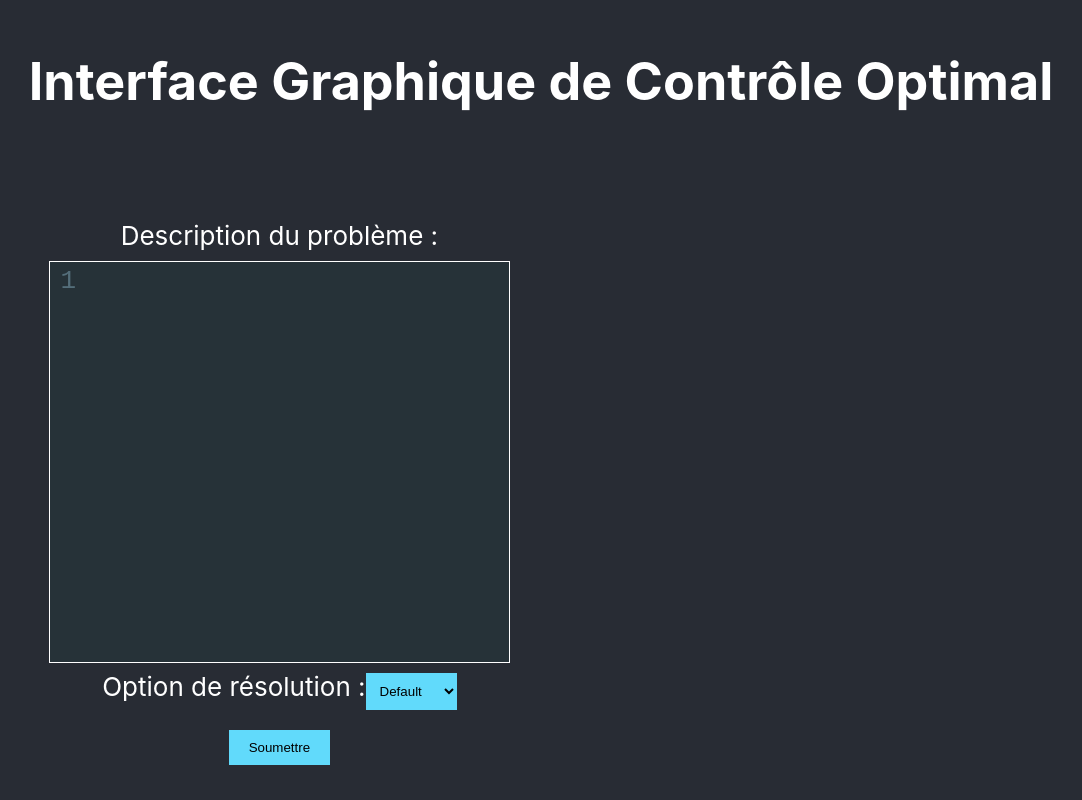
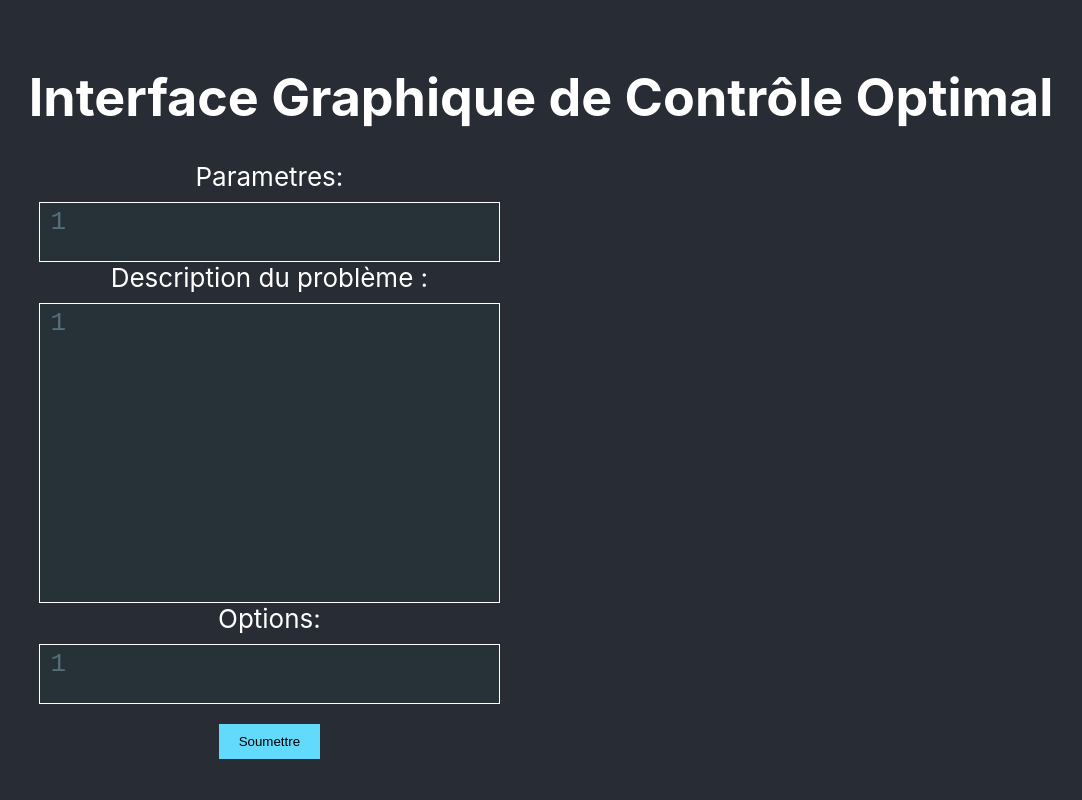
Before and after one commit to youssef1969/Composant-Editeur, a React (Create React App) app in the folder composant_editeur/: page / in a window 1280 px wide. Shown: the whole page, without its empty margins (99-1181 px from the left). Built offline with nearby package versions, Linux system fonts and the light colour scheme; no server answers.

Commit message:
separation parametres du code

```diff
--- a/composant_editeur/src/App.css
+++ b/composant_editeur/src/App.css
@@ -47,7 +47,7 @@
 
 .left, .right {
   width: 45%;
-  padding: 20px;
+  padding: 10px;
 }
 
 button {
@@ -73,11 +73,19 @@ button:hover {
 }
 
 .CodeMirror-scroll {
-  height: 400px;
   width: auto;
   text-align: left;
 }
-
+.codeMirrorParametrs .CodeMirror {
+  margin-top: 10px;
+  height: 60px;
+}
+.codeMirrorProblemDescription .CodeMirror {
+  height: 300px;
+}
+.codeMirrorOptions .CodeMirror {
+  height: 60px;
+}
 select {
   margin-top: 10px;
   padding: 10px;
@@ -90,3 +98,6 @@ select {
 select:hover {
   background-color: #21a1f1;
 }
+h1 {
+  margin-bottom: -30px;
+}
--- a/composant_editeur/src/App.js
+++ b/composant_editeur/src/App.js
@@ -10,9 +10,10 @@ import './App.css';
 
 function App() {
   const [message, setMessage] = useState('');
+  const [parametres, setParametres] = useState('');
   const [problemDescription, setProblemDescription] = useState('');
   const [solution, setSolution] = useState('');
-  const [option, setOption] = useState('default');
+  const [option, setOption] = useState('');
 
   useEffect(() => {
     axios.get('http://localhost:5086/api/OptimalControl')
@@ -27,12 +28,12 @@ function App() {
   const handleSubmit = async (event) => {
     event.preventDefault();
     try {
-      const response = await axios.post('http://localhost:5086/api/OptimalControl', { problemDescription: problemDescription, option: option });
+      const response = await axios.post('http://localhost:5086/api/OptimalControl', { parametres:parametres, problemDescription: problemDescription, option: option });
       console.log("Response from backend:", response.data);
       setSolution(response.data.result);
-      setOption(response.data.option);
+      // setOption(response.data.option); // Option already updated
     } catch (error) {
-      console.error("Error:", error);
+      console.error("Error  :", error);
     }
   };
 
@@ -44,9 +45,26 @@ function App() {
         <div className="container">
           <div className="left">
             <form onSubmit={handleSubmit}>
+              <div>
+                <label>
+                  Parametres:
+                  <CodeMirror
+                  className='codeMirrorParametrs'
+                  value={parametres}
+                  options={{
+                    mode: 'julia',
+                    theme:'material',
+                    lineNumbers:true
+                  }}
+                  onBeforeChange={(editor,data, value) => {
+                    setParametres(value);
+                  }}
+                  />
+                </label>
                 <label>
                   Description du problème :
                   <CodeMirror
+                  className='codeMirrorProblemDescription'
                     value={problemDescription}
                     options={{
                       mode: 'julia',
@@ -58,14 +76,22 @@ function App() {
                     }}
                   />
                 </label>
+              </div>
               <div>
-                <label>
-                  Option de résolution :
-                  <select value={option} onChange={(e) => setOption(e.target.value)}>
-                    <option value="default">Default</option>
-                    <option value="option1">Option 1</option>
-                    <option value="option2">Option 2</option>
-                  </select>
+              <label>
+                  Options:
+                  <CodeMirror
+                  className='codeMirrorOptions'
+                  value={option}
+                  options={{
+                    mode: 'julia',
+                    theme:'material',
+                    lineNumbers:true
+                  }}
+                  onBeforeChange={(editor,data, value) => {
+                    setOption(value);
+                  }}
+                  />
                 </label>
               </div>
               <button type="submit">Soumettre</button>
```
Also changed, not shown: 12 other files (tests, documents, lock files or other folders).
